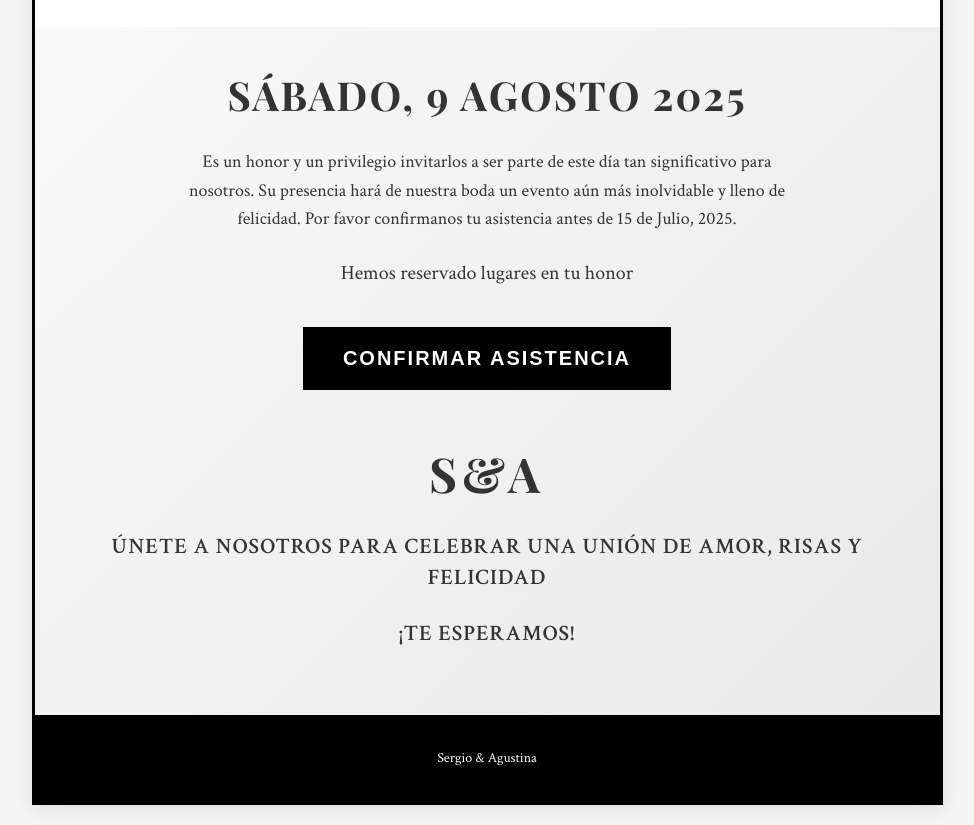
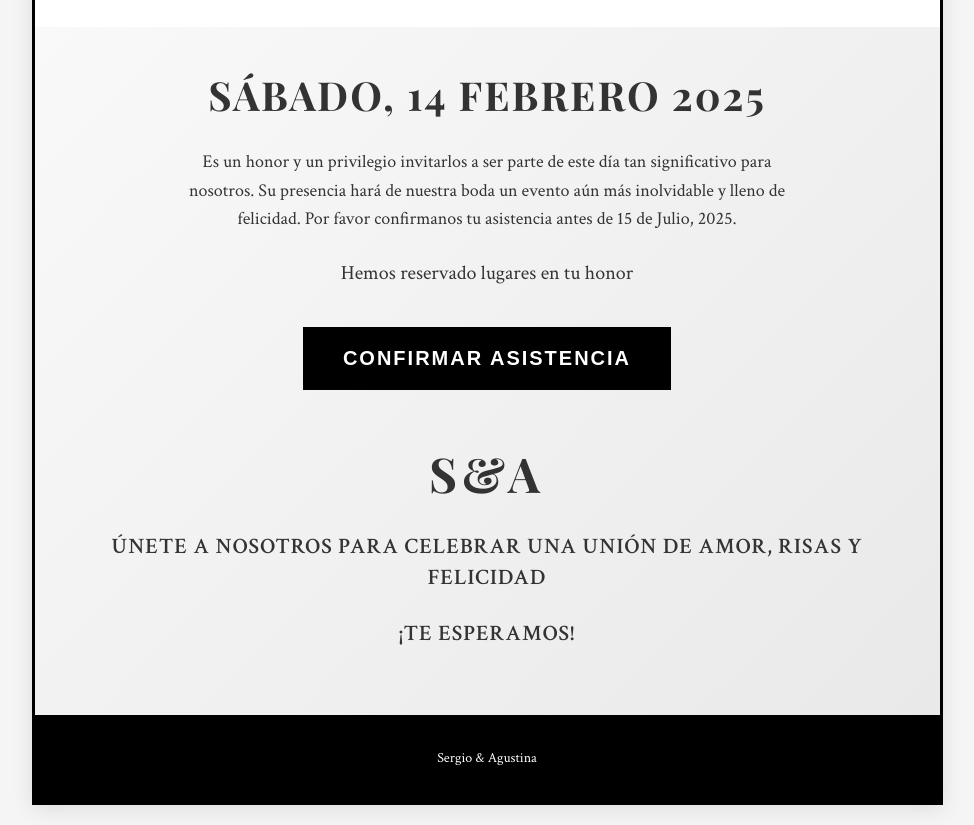
Before and after one commit to IamMatiasBazan/casamiento-sergio-agustina, a plain HTML site: page index.html in a window 1280 px wide. Shown: the part 3884-4709 px from the top of the page, without its empty margins (153-1127 px from the left). Drawn offline with nearby package versions, Linux system fonts and the light colour scheme.

Commit message:
Modificar fecha

```diff
--- a/index.html
+++ b/index.html
@@ -971,7 +971,7 @@
         </div>
 
         <div class="final-invitation">
-            <div class="final-date">SÁBADO, 9 AGOSTO 2025</div>
+            <div class="final-date">SÁBADO, 14 FEBRERO 2025</div>
             <p class="invitation-text">
                 Es un honor y un privilegio invitarlos a ser parte de este día tan significativo para nosotros. Su presencia hará de nuestra boda un evento aún más inolvidable y lleno de felicidad. Por favor confirmanos tu asistencia antes de 15 de Julio, 2025.
             </p>
```
